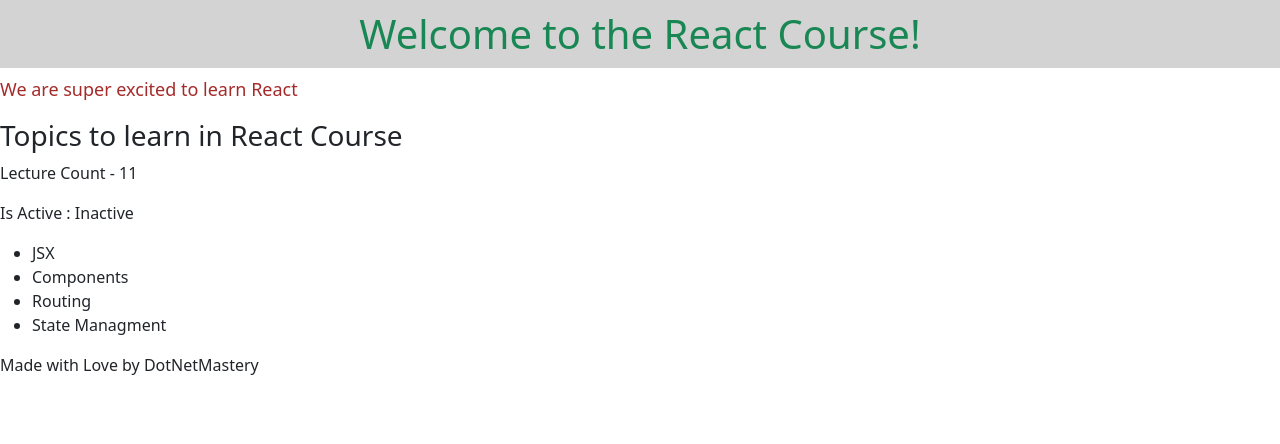
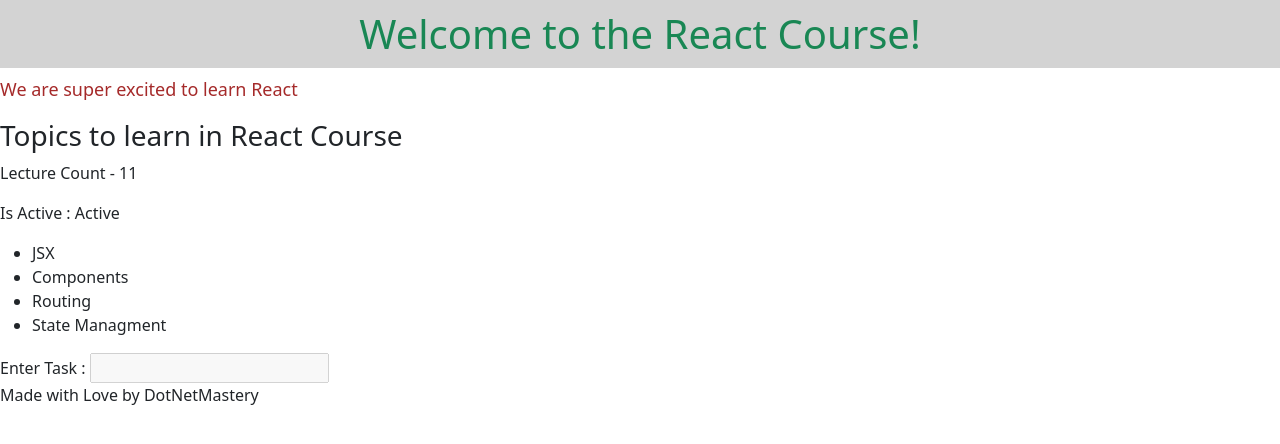
Before and after one commit to bhrugen/1-TaskOPedia, a React (Vite) app in the folder taskopedia/: page / in a window 1280 px wide. Shown: the top 444 px of the page. Built offline with nearby package versions, Linux system fonts and the light colour scheme.

Commit message:
Section 3 - Input and React

```diff
--- a/taskopedia/src/main.jsx
+++ b/taskopedia/src/main.jsx
@@ -3,7 +3,7 @@ import "./style.css";
 const root = createRoot(document.getElementById("root"));
 const courseName = "React";
 const lectureCount = 11;
-const isActive = false;
+const isActive = true;
 const pageStyle = {
   textAlign: "center",
   backgroundColor: "lightgray",
@@ -23,6 +23,10 @@ function HomePage() {
         <li>Routing</li>
         <li>State Managment</li>
       </ul>
+      <div>
+        Enter Task :{" "}
+        <input type="text" maxLength={6} disabled={isActive}></input>
+      </div>
       <Footer />
     </div>
   );
```
